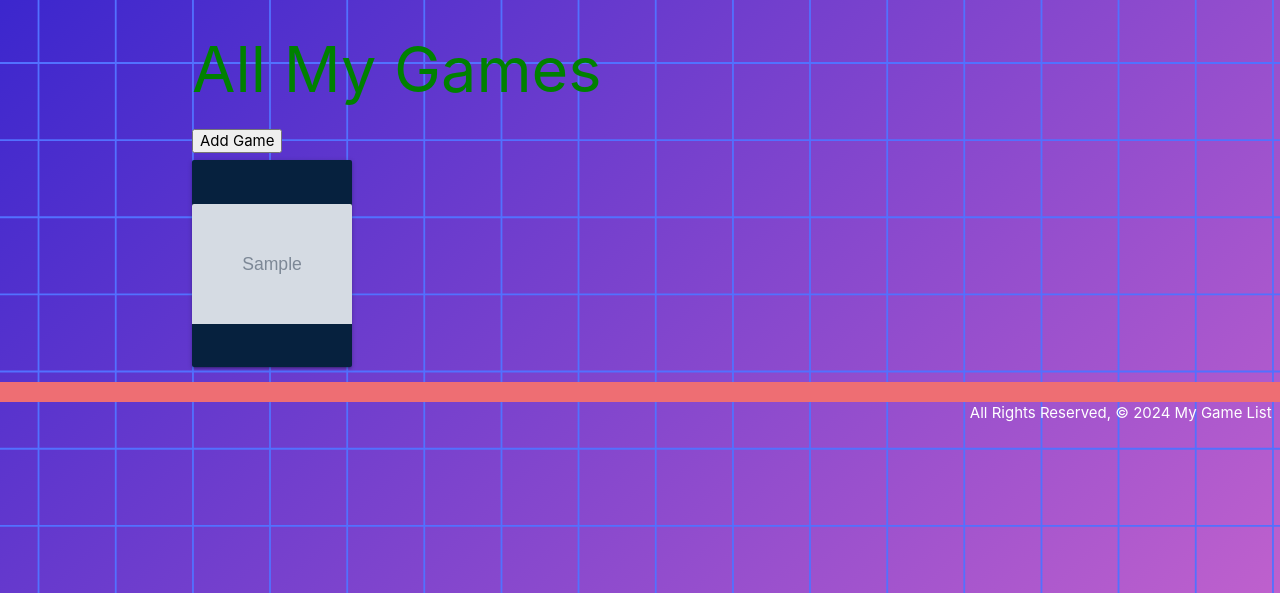
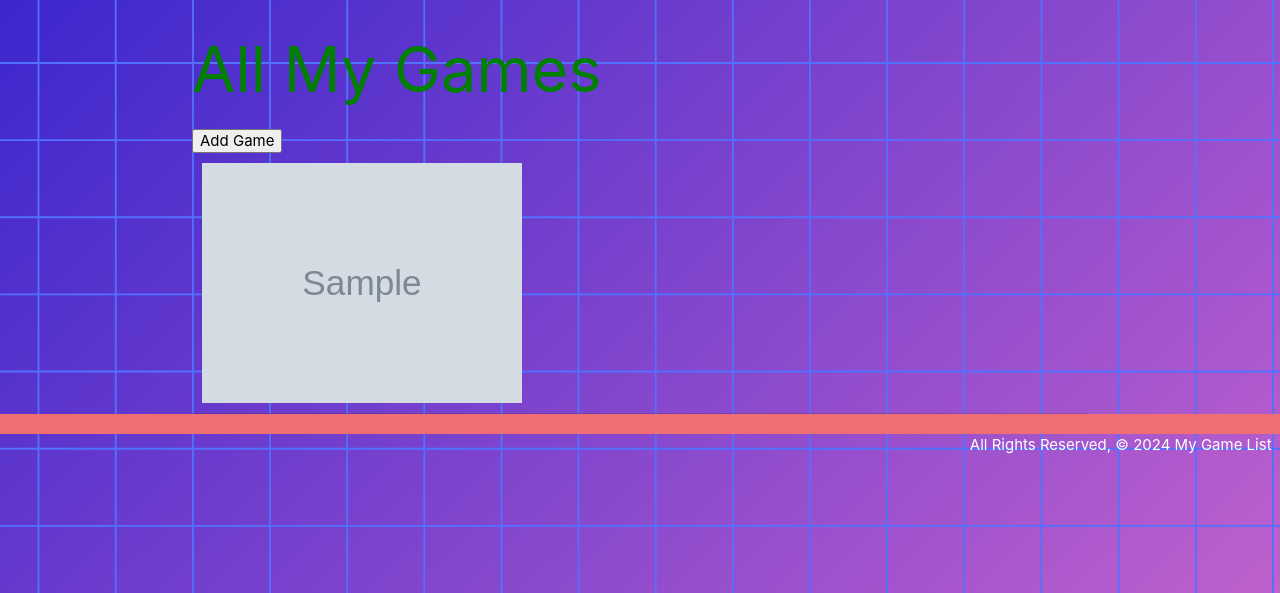
Before and after one commit to jtnguyen45/my-game-list, a Django app: page /games/ in a window 1280 px wide. Shown: the part 207-800 px from the top of the page. Run offline with Django 5.2, Linux system fonts and the light colour scheme; a user stored in the database is signed in; tables that the repository leaves empty hold one stand-in row (values such as "Sample post"); grey boxes marked "Sample" are stand-in pictures; some web fonts are replaced.

Commit message:
Update game index styling

```diff
--- a/main_app/static/css/style.css
+++ b/main_app/static/css/style.css
@@ -56,20 +56,32 @@ p {
     background-color: rgba(255, 143, 190, 0.5);
 }
 
+.card {
+    margin-top: 24px;
+}
+
 .image-container {
     max-width: 100%;
     max-height: 100%;
+    text-align: center;
 }
 
 .image-container img {
     width: 100%;
 }
 
-.img-index {
-    height: 207px;
-    width: 160px;
-    display: flex;
-    align-items: center;
-    justify-content: center;
-    background-color: #06213e;
+.index-table {
+    width: 100%;
+    border-collapse: collapse;
 }
+
+.index-cell {
+    width: 20%;
+    padding: 10px;
+}
+
+.index-cell img {
+    max-width: 100%;
+    height: 240px;
+    display: block;
+}
--- a/main_app/templates/games/index.html
+++ b/main_app/templates/games/index.html
@@ -4,14 +4,24 @@
 
 <h1>All My Games</h1>
 <a href="{% url 'games_create' %}"><button>Add Game</button></a>
+
+<div class="index-container">
+    <table class="index-table">
+        <tr>
             {% for game in games %}
-<div class="card img-index">
+            <td class="index-cell">
                 <a href="{% url 'detail' game.id %}">
                     <div class="card-image">
                         <img src="{{ game.cover }}">
                     </div>
                 </a>
+            </td>
+            {% if forloop.counter|divisibleby:5 and not forloop.last %}
+                </tr><tr>
+            {% endif %}
+            {% endfor %}
+        </tr>
+    </table>
 </div>
-{% endfor %}
 
 {% endblock %}
```
Lines whose indentation alone changed are shown as unchanged.
